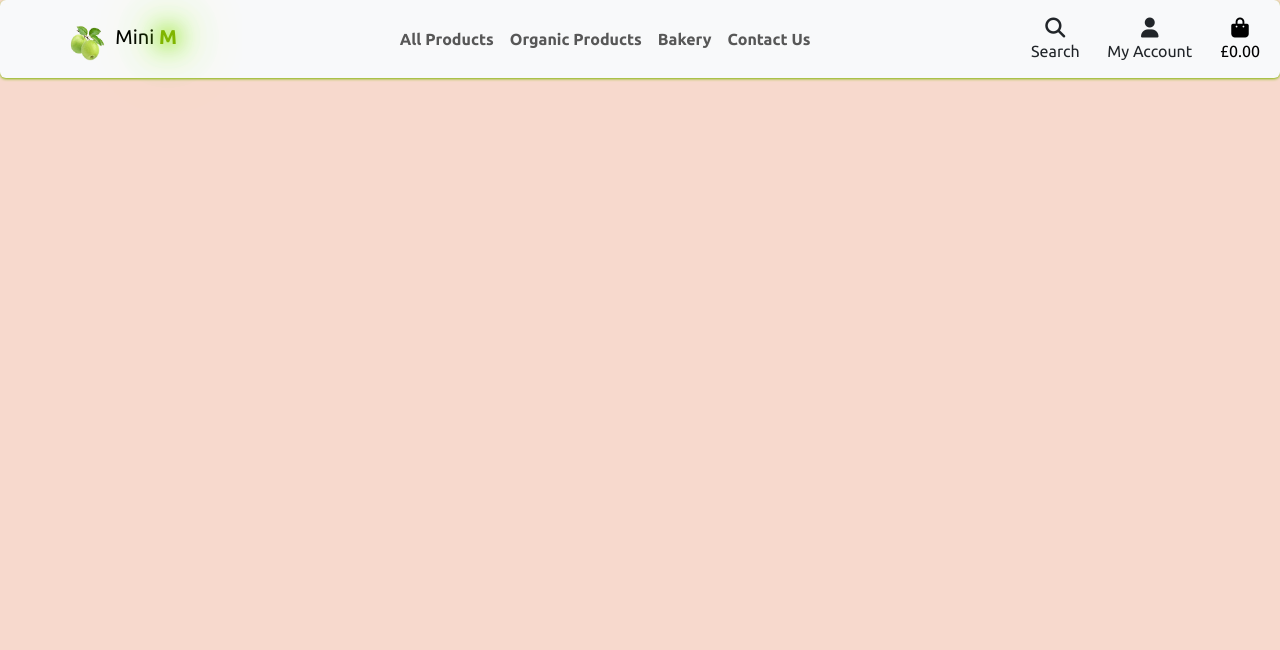
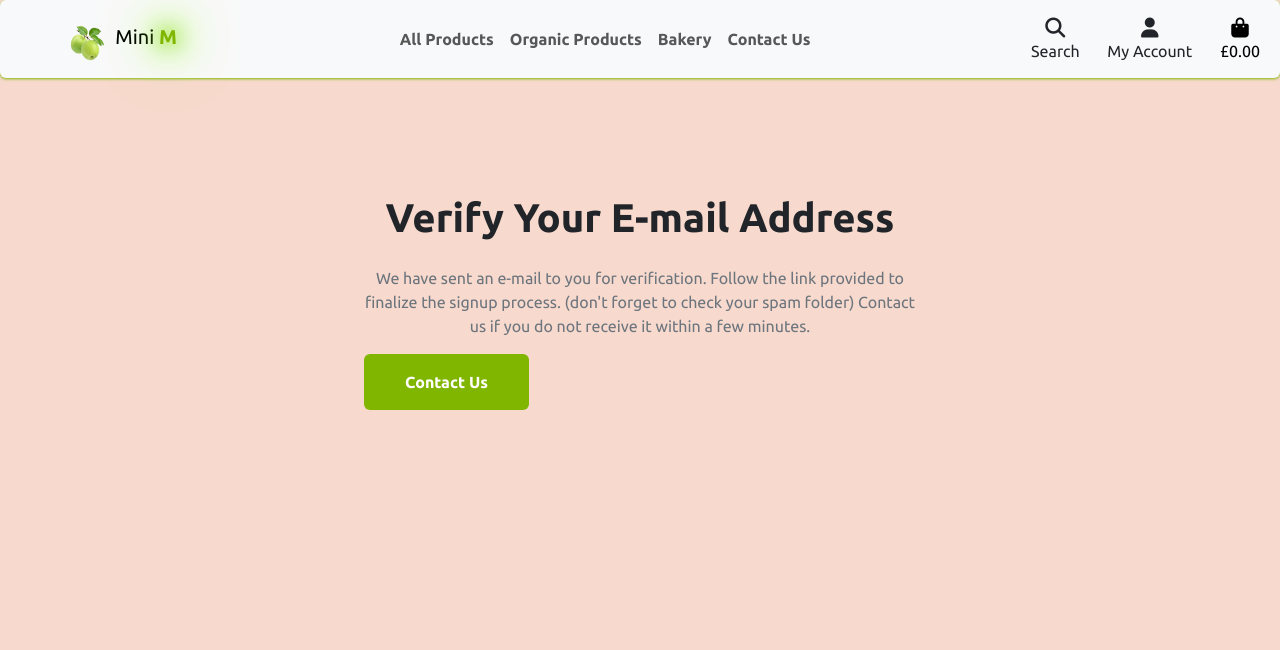
Before and after one commit to Esmael-Pinho/fourth-milestone-project, a Django app: a page that uses templates/allauth/account/verification_sent.html in a window 1280 px wide. Shown: the top 650 px of the page. Run offline with Django 3.2, Linux system fonts and the light colour scheme; some libraries are stand-ins or nearby versions; some web fonts are replaced.

Commit message:
added testing lighthouse structure, chnages to forms, layout

```diff
--- a/bag/templates/bag/bag.html
+++ b/bag/templates/bag/bag.html
@@ -165,7 +165,7 @@
                             </table>
                         </div>
                     </div>
-                    <div class="row d-md-none">
+                    <div class="row d-md-none text-center">
                         <div class="col">
                             {% include "bag/checkout-buttons.html" %}
                         </div>
--- a/contact/templates/contact/contact.html
+++ b/contact/templates/contact/contact.html
@@ -86,7 +86,7 @@
 
                     </div>
 
-                    <div id="contactRight" class="col-sm-10 col-lg-5 contact-us-bg">
+                    <div id="contactRight" class="col-sm-10 col-lg-5 mt-sm-5 contact-us-bg">
                         <div class="contact-panel" id="contact-panel-right">
                             <h4 class="text-center cont-us">Find Us <i class="fas fa-search-location"></i></h4>
                             <div id="map">
--- a/mini_m/settings.py
+++ b/mini_m/settings.py
@@ -21,10 +21,10 @@ BASE_DIR = Path(__file__).resolve().parent.parent
 # See https://docs.djangoproject.com/en/3.2/howto/deployment/checklist/
 
 # SECURITY WARNING: keep the secret key used in production secret!
-SECRET_KEY = os.environ.get('SECRET_KEY', '')
+SECRET_KEY = os.environ.get('SECRET_KEY', '34235wfasfw4t43t')
 
 # SECURITY WARNING: don't run with debug turned on in production!
-DEBUG = True
+DEBUG = 'DEVELOPMENT' in os.environ
 
 ALLOWED_HOSTS = ['mini-m-3d8a36d1df66.herokuapp.com','8000-esmaelpinho-fourthmiles-juymrel1j5e.ws-eu108.gitpod.io']
 
--- a/products/static/css/products.css
+++ b/products/static/css/products.css
@@ -390,8 +390,9 @@ sup {
         padding: 16px 20px;
     }
 
-    .add-btn {
-        width: 150px;
+    .add-btn,
+    .back-btn {
+        width: 135px;
     }
 }
 
--- a/static/css/base.css
+++ b/static/css/base.css
@@ -178,7 +178,7 @@ main {
 }
 
 @media (max-width: 576px) {
-    .delivery-icon i, .sliding-text {
+    .sliding-text {
         animation: none;
     }
 }
--- a/templates/allauth/account/account_inactive.html
+++ b/templates/allauth/account/account_inactive.html
@@ -4,7 +4,7 @@
 
 {% block head_title %}{% trans "Account Inactive" %}{% endblock %}
 
-{% block content %}
+{% block inner_content %}
 <h1>{% trans "Account Inactive" %}</h1>
 
 <p>{% trans "This account is inactive." %}</p>
--- a/templates/allauth/account/verification_sent.html
+++ b/templates/allauth/account/verification_sent.html
@@ -4,9 +4,15 @@
 
 {% block head_title %}{% trans "Verify Your E-mail Address" %}{% endblock %}
 
-{% block content %}
-    <h1>{% trans "Verify Your E-mail Address" %}</h1>
+{% block inner_content %}
+    <h1 class="text-center email-verify">{% trans "Verify Your E-mail Address" %}</h1>
 
-    <p>{% blocktrans %}We have sent an e-mail to you for verification. Follow the link provided to finalize the signup process. Please contact us if you do not receive it within a few minutes.{% endblocktrans %}</p>
+    <p class="text-center">{% blocktrans %}We have sent an e-mail to you for verification. Follow the link provided to finalize the signup process.
+        (don't forget to check your spam folder)
+        Contact us if you do not receive it within a few minutes.{% endblocktrans %}
+    </p>
+    <div>
+        <button class="btn button-green"> Contact Us</button>
+    </div
 
 {% endblock %}
--- a/templates/allauth/account/verified_email_required.html
+++ b/templates/allauth/account/verified_email_required.html
@@ -4,7 +4,7 @@
 
 {% block head_title %}{% trans "Verify Your E-mail Address" %}{% endblock %}
 
-{% block content %}
+{% block inner_content %}
 <h1>{% trans "Verify Your E-mail Address" %}</h1>
 
 {% url 'account_email' as email_url %}
```
Also changed, not shown: TESTING.md (+24 -0 lines), products/templates/products/product_detail.html (+4 -4 lines), README.md, readMe/content/am-i-responsive-mini-m.png (added).
